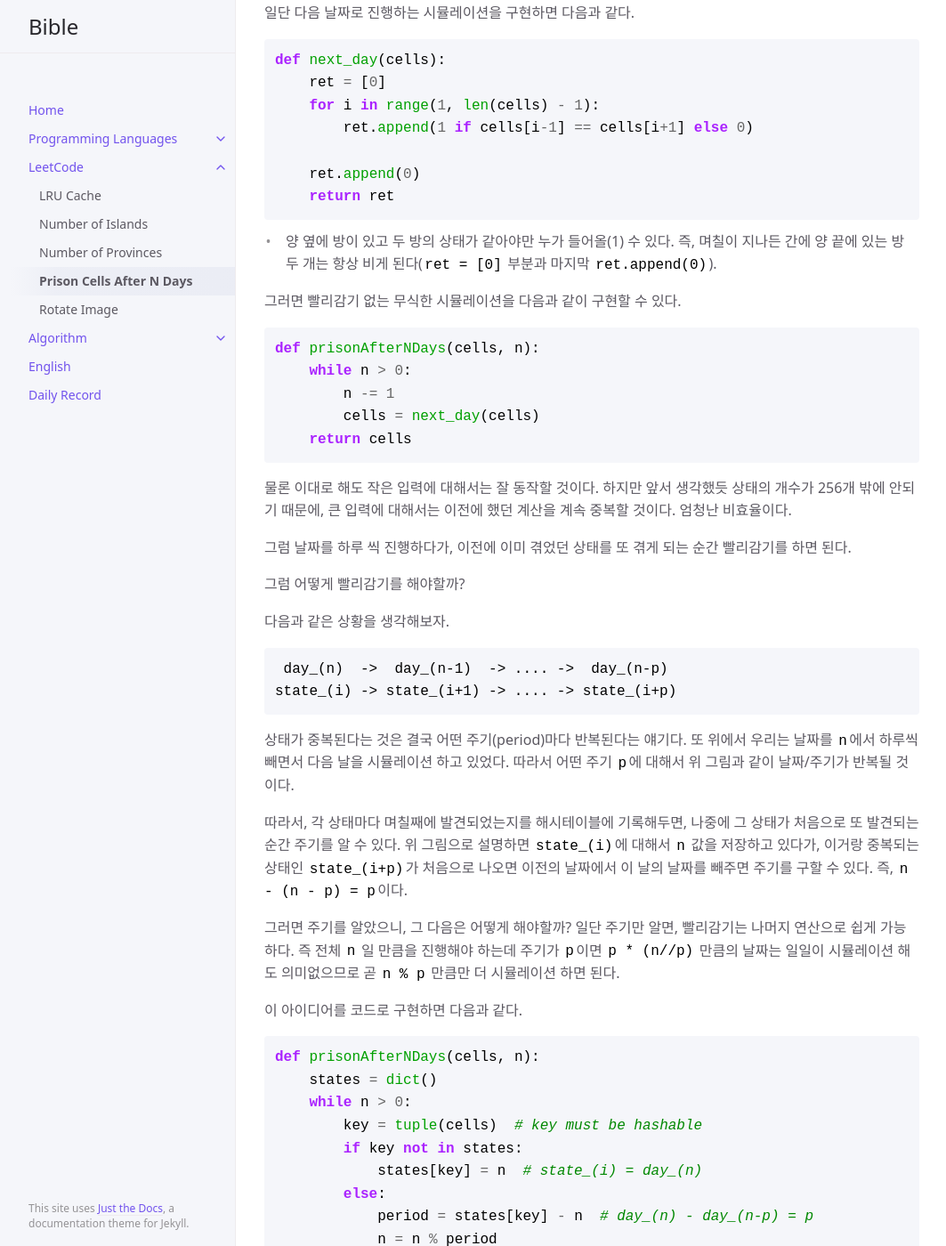
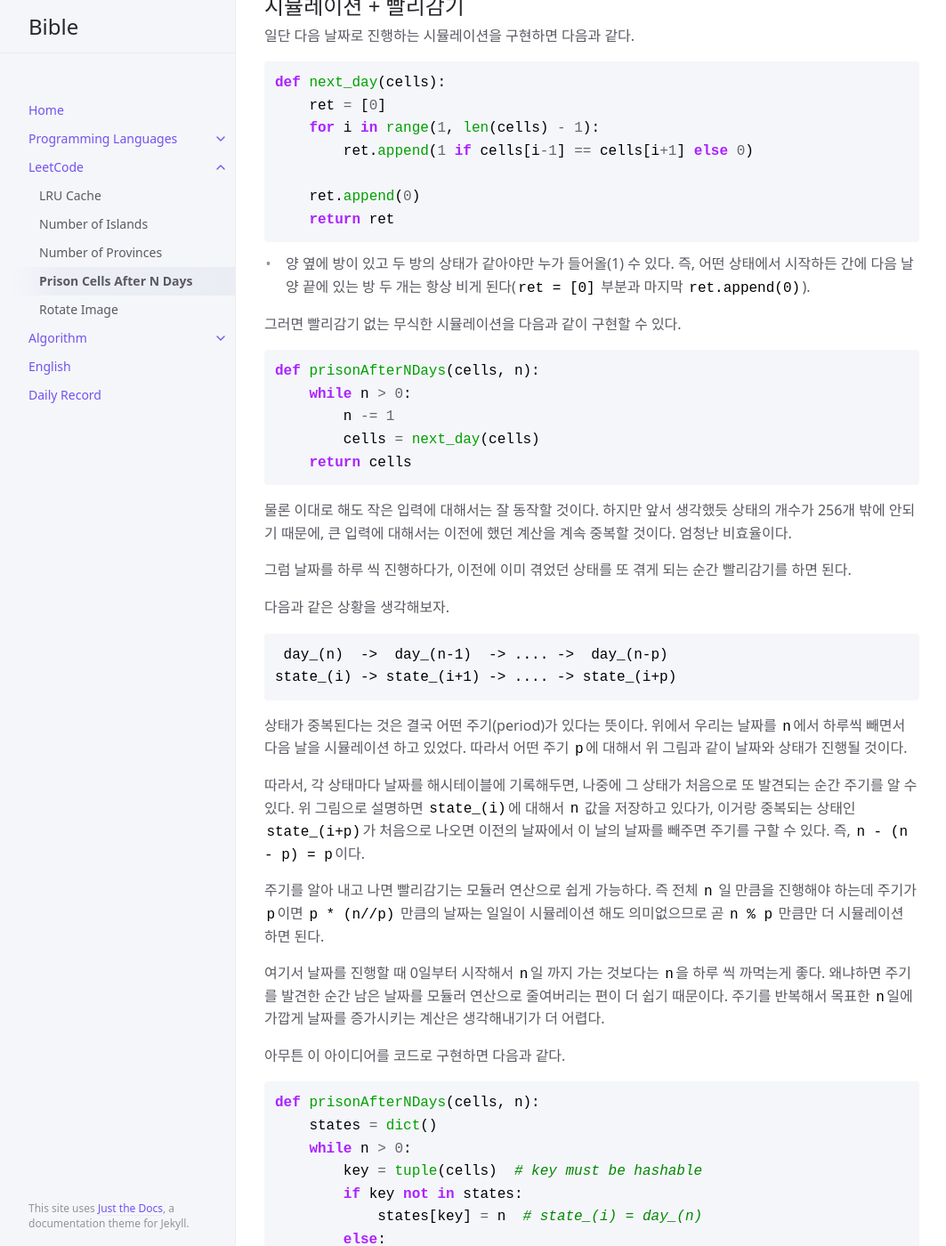
Before and after one commit to sangwoo-joh/bible-archive, a Jekyll site: the page built from leetcode/prison-cells-after-n-days.md, in a window 1280 px wide and 1400 px high, scrolled down 775 px. Shown: the whole window at 89% size, without its empty margins (107-1170 px from the left). Built offline with Jekyll 4.4.1, drawn with Linux system fonts in a browser that asks for light colours; some of the changed text lies outside the part shown.

Commit message:
Add more desc

````diff
--- a/leetcode/prison-cells-after-n-days.md
+++ b/leetcode/prison-cells-after-n-days.md
@@ -32,7 +32,8 @@ parent: LeetCode
 
  따라서, 시뮬레이션을 하긴 할 건데, 가능한 상태가 256개 밖에 안되므로
  **무조건** 중복된 상태가 나오게 된다. 즉, 일단 최대 256개 만큼의
- 상태를 다 겪고 나면 그 다음부터는 반복이다.
+ 상태를 다 겪고 나면 그 다음부터는 반복이다. 그러므로 이 반복을 없애는
+ 것이 이 문제 풀이의 핵심이다.
 
 ## 시뮬레이션 + 빨리감기
  일단 다음 날짜로 진행하는 시뮬레이션을 구현하면 다음과 같다.
@@ -48,8 +49,8 @@ def next_day(cells):
 ```
 
  - 양 옆에 방이 있고 두 방의 상태가 같아야만 누가 들어올(1) 수
-   있다. 즉, 며칠이 지나든 간에 양 끝에 있는 방 두 개는 항상 비게
-   된다(`ret = [0]` 부분과 마지막 `ret.append(0)`).
+   있다. 즉, 어떤 상태에서 시작하든 간에 다음 날 양 끝에 있는 방 두
+   개는 항상 비게 된다(`ret = [0]` 부분과 마지막 `ret.append(0)`).
 
  그러면 빨리감기 없는 무식한 시뮬레이션을 다음과 같이 구현할 수 있다.
 
@@ -68,8 +69,6 @@ def prisonAfterNDays(cells, n):
  그럼 날짜를 하루 씩 진행하다가, 이전에 이미 겪었던 상태를 또 겪게
  되는 순간 빨리감기를 하면 된다.
 
- 그럼 어떻게 빨리감기를 해야할까?
-
  다음과 같은 상황을 생각해보자.
 
 ```
@@ -77,25 +76,29 @@ def prisonAfterNDays(cells, n):
 state_(i) -> state_(i+1) -> .... -> state_(i+p)
 ```
 
- 상태가 중복된다는 것은 결국 어떤 주기(period)마다 반복된다는
- 얘기다. 또 위에서 우리는 날짜를 `n`에서 하루씩 빼면서 다음 날을
- 시뮬레이션 하고 있었다. 따라서 어떤 주기 `p`에 대해서 위 그림과 같이
- 날짜/주기가 반복될 것이다.
+ 상태가 중복된다는 것은 결국 어떤 주기(period)가 있다는 뜻이다. 위에서
+ 우리는 날짜를 `n`에서 하루씩 빼면서 다음 날을 시뮬레이션 하고
+ 있었다. 따라서 어떤 주기 `p`에 대해서 위 그림과 같이 날짜와 상태가
+ 진행될 것이다.
 
- 따라서, 각 상태마다 며칠째에 발견되었는지를 해시테이블에 기록해두면,
- 나중에 그 상태가 처음으로 또 발견되는 순간 주기를 알 수 있다. 위
- 그림으로 설명하면 `state_(i)`에 대해서 `n` 값을 저장하고 있다가,
- 이거랑 중복되는 상태인 `state_(i+p)`가 처음으로 나오면 이전의
- 날짜에서 이 날의 날짜를 빼주면 주기를 구할 수 있다. 즉, `n - (n - p)
- = p`이다.
+ 따라서, 각 상태마다 날짜를 해시테이블에 기록해두면, 나중에 그 상태가
+ 처음으로 또 발견되는 순간 주기를 알 수 있다. 위 그림으로 설명하면
+ `state_(i)`에 대해서 `n` 값을 저장하고 있다가, 이거랑 중복되는 상태인
+ `state_(i+p)`가 처음으로 나오면 이전의 날짜에서 이 날의 날짜를 빼주면
+ 주기를 구할 수 있다. 즉, `n - (n - p) = p`이다.
 
- 그러면 주기를 알았으니, 그 다음은 어떻게 해야할까? 일단 주기만 알면,
- 빨리감기는 나머지 연산으로 쉽게 가능하다. 즉 전체 `n` 일 만큼을
- 진행해야 하는데 주기가 `p`이면 `p * (n//p)` 만큼의 날짜는 일일이
- 시뮬레이션 해도 의미없으므로 곧 `n % p` 만큼만 더 시뮬레이션 하면
- 된다.
+ 주기를 알아 내고 나면 빨리감기는 모듈러 연산으로 쉽게 가능하다. 즉
+ 전체 `n` 일 만큼을 진행해야 하는데 주기가 `p`이면 `p * (n//p)` 만큼의
+ 날짜는 일일이 시뮬레이션 해도 의미없으므로 곧 `n % p` 만큼만 더
+ 시뮬레이션 하면 된다.
 
- 이 아이디어를 코드로 구현하면 다음과 같다.
+ 여기서 날짜를 진행할 때 0일부터 시작해서 `n`일 까지 가는 것보다는
+ `n`을 하루 씩 까먹는게 좋다. 왜냐하면 주기를 발견한 순간 남은 날짜를
+ 모듈러 연산으로 줄여버리는 편이 더 쉽기 때문이다. 주기를 반복해서
+ 목표한 `n`일에 가깝게 날짜를 증가시키는 계산은 생각해내기가 더
+ 어렵다.
+
+ 아무튼 이 아이디어를 코드로 구현하면 다음과 같다.
 
 ```python
 def prisonAfterNDays(cells, n):
````
